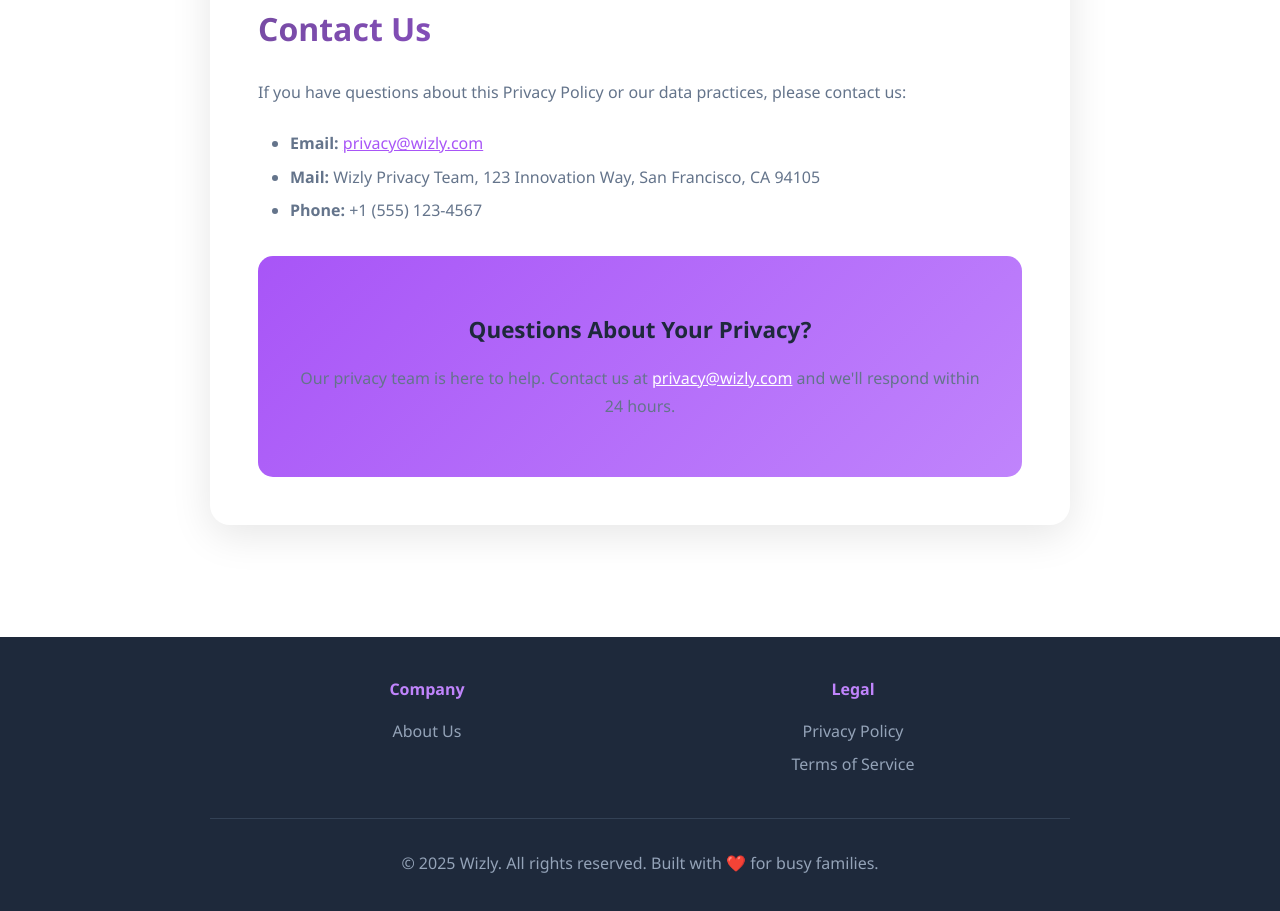
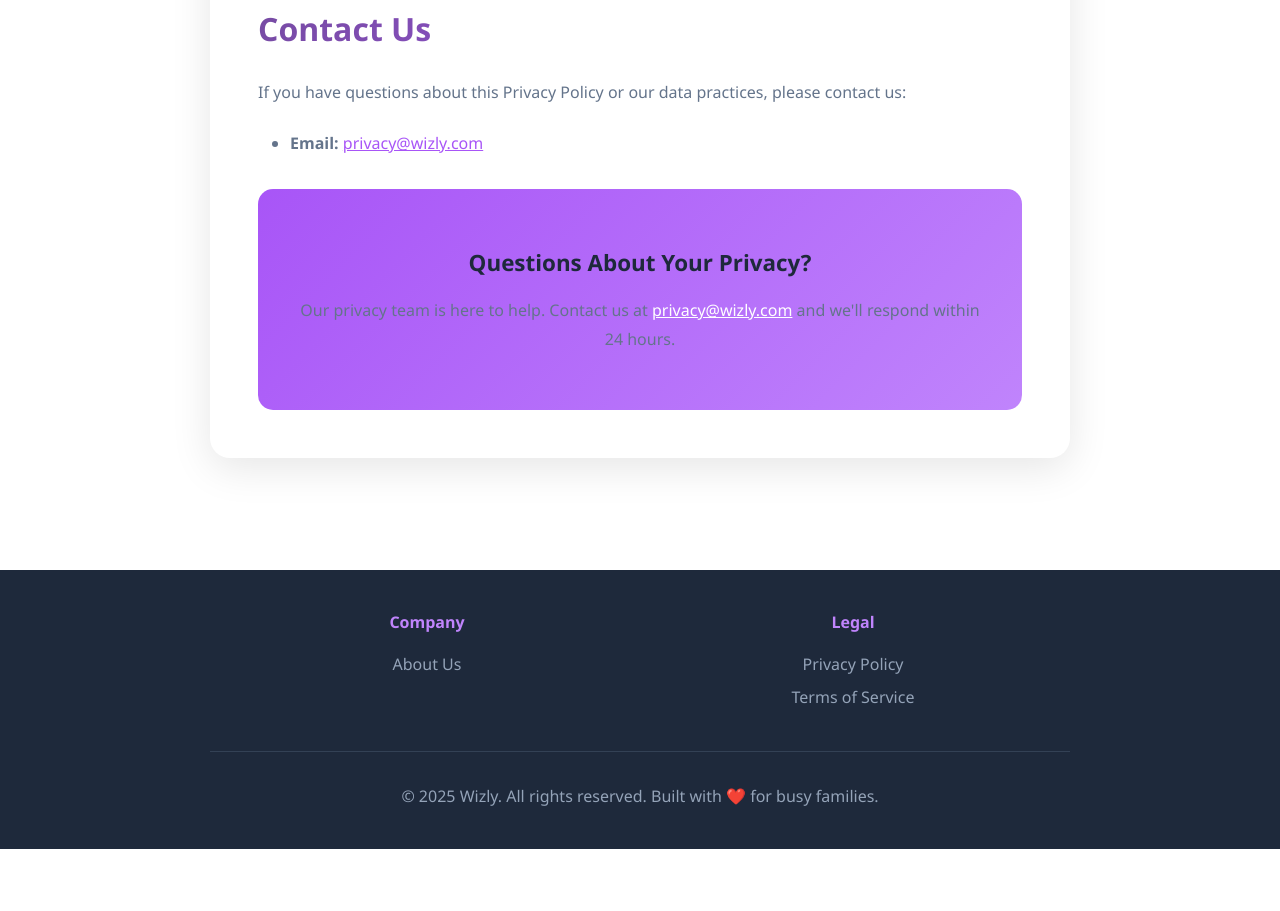
Before and after one commit to gowizly/gowizly.github.io, a plain HTML site: page privacy.html in a window 1280 px wide. Shown: the part 5694-6605 px from the top of the page. After the commit the page ends 6543 px from the top, so only its background shows below. Drawn offline with Linux system fonts and the light colour scheme.

Commit message:
Update privacy.html

```diff
--- a/privacy.html
+++ b/privacy.html
@@ -466,8 +466,8 @@
                 <p>If you have questions about this Privacy Policy or our data practices, please contact us:</p>
                 <ul>
                     <li><strong>Email:</strong> <a href="mailto:privacy@wizly.com" style="color: #a855f7;">privacy@wizly.com</a></li>
-                    <li><strong>Mail:</strong> Wizly Privacy Team, 123 Innovation Way, San Francisco, CA 94105</li>
-                    <li><strong>Phone:</strong> +1 (555) 123-4567</li>
+                    <!--<li><strong>Mail:</strong> Wizly Privacy Team, 123 Innovation Way, San Francisco, CA 94105</li>
+                    <li><strong>Phone:</strong> +1 (555) 123-4567</li>-->
                 </ul>
 
                 <div class="contact-box">
```
